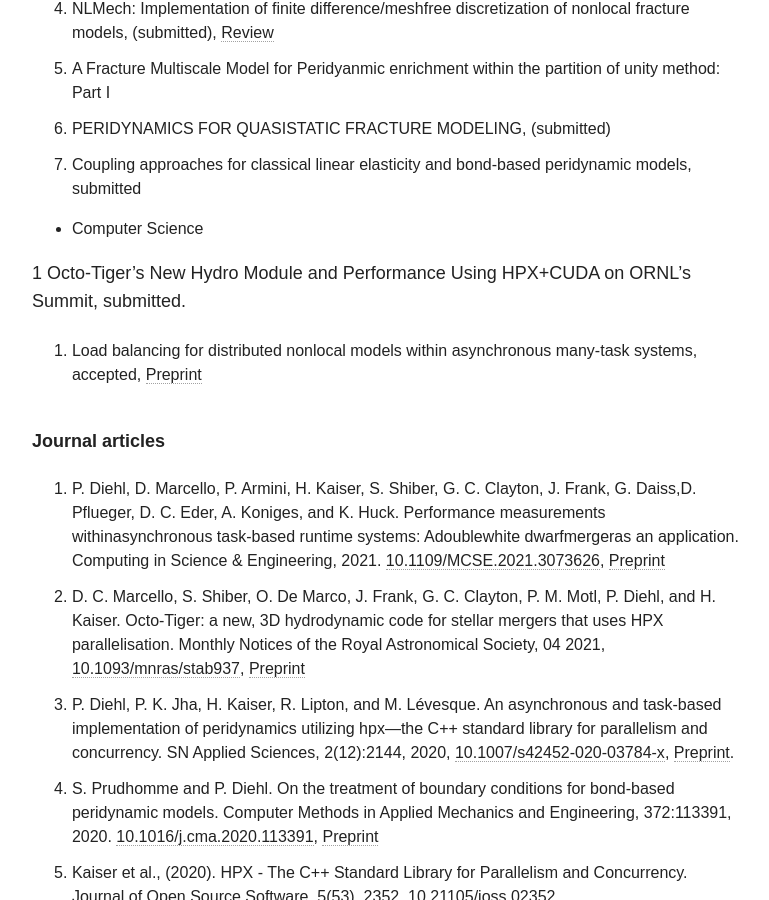
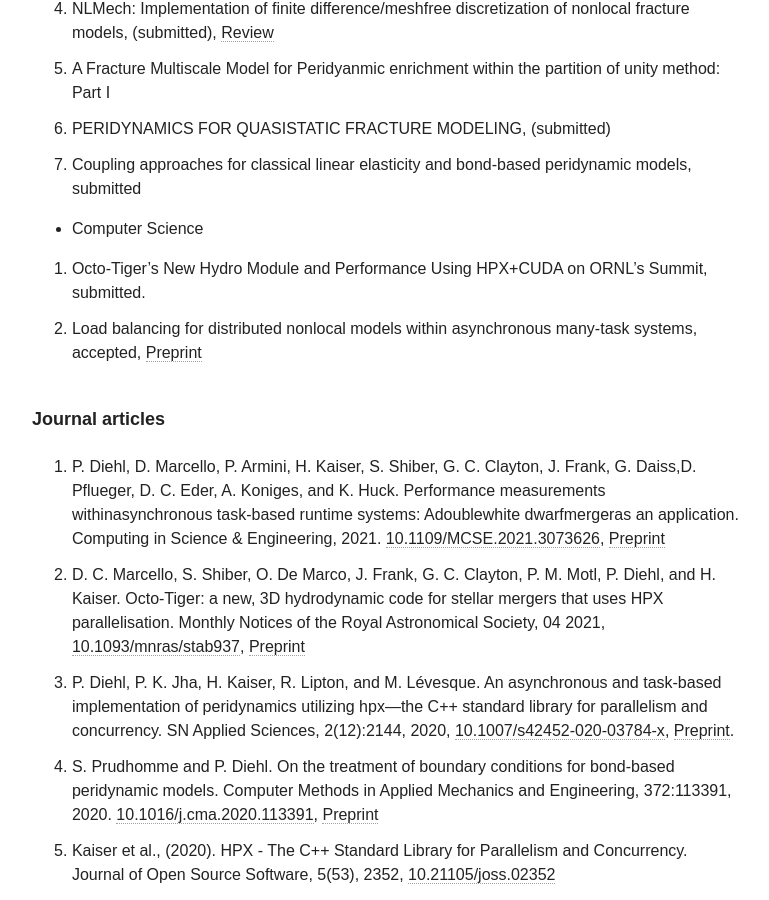
Before and after one commit to diehlpk/diehlpk.github.io, a Jekyll site: the page built from cv/index.md, in a window 1280 px wide and 900 px high, scrolled down 2789 px. Shown: the whole window, without its empty margins (254-1023 px from the left). Built offline with Jekyll 4.4.1, drawn with Linux system fonts in a browser that asks for light colours; nearby versions of some CDN libraries; some web fonts are replaced.

Commit message:
Fix layout

```diff
--- a/cv/index.md
+++ b/cv/index.md
@@ -90,7 +90,7 @@ Also available as [PDF document]({{ site.url }}/assets/grants.pdf).
 
 * Computer Science
 
-1 Octo-Tiger's New Hydro Module and Performance Using HPX+CUDA on ORNL's Summit, submitted.
+1. Octo-Tiger's New Hydro Module and Performance Using HPX+CUDA on ORNL's Summit, submitted.
 1. Load balancing for distributed nonlocal models within asynchronous many-task systems, accepted, [Preprint](https://arxiv.org/abs/2102.03819)
 
 ###### Journal articles
```
